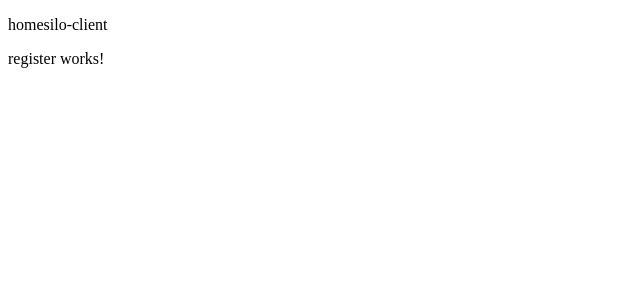
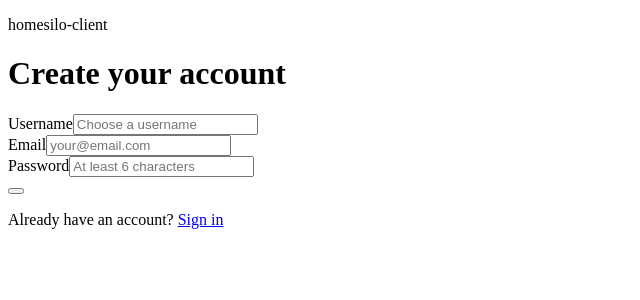
Before and after one commit to OAndrija/homesilo-client, an Angular app: page /register in a window 1280 px wide. Shown: the top 300 px of the page, without its empty margins (0-640 px from the left). Built offline with nearby package versions, Linux system fonts and the light colour scheme.

Commit message:
create register user layer

```diff
--- a/src/app/core/services/auth.ts
+++ b/src/app/core/services/auth.ts
@@ -1,10 +1,10 @@
 import { HttpClient } from '@angular/common/http';
-import { inject } from '@angular/core';
+import { inject, Injectable } from '@angular/core';
 import { Router } from '@angular/router';
 import { AuthResponse, LoginRequest, RegisterRequest } from '../models/auth.models';
 import { Observable, tap } from 'rxjs';
 
-
+@Injectable({ providedIn: 'root' })
 export class Auth{
 
   private http = inject(HttpClient);
--- a/src/app/features/auth/register/register.html
+++ b/src/app/features/auth/register/register.html
@@ -1 +1,41 @@
-<p>register works!</p>
+<div class="register-container">
+  <h1>Create your account</h1>
+
+  <form  [formGroup]="form" (ngSubmit)="onSubmit()">
+
+    <div class="field">
+      <label for="username">Username</label>
+      <input
+        id="username"
+        type="text"
+        formControlName="username"
+        placeholder="Choose a username"
+      />
+    </div>
+
+    <div class="field">
+      <label for="email">Email</label>
+      <input
+        id="email"
+        type="email"
+        formControlName="email"
+        placeholder="your@email.com"
+      />
+    </div>
+
+    <div class="field">
+      <label for="password">Password</label>
+      <input
+        id="password"
+        type="password"
+        formControlName="password"
+        placeholder="At least 6 characters"
+      />
+    </div>
+
+    <button type="submit"></button>
+
+  </form>
+
+  <p>Already have an account? <a routerLink="/login">Sign in</a></p>
+</div>
--- a/src/app/features/auth/register/register.ts
+++ b/src/app/features/auth/register/register.ts
@@ -1,9 +1,53 @@
-import { Component } from '@angular/core';
+import { Component, inject } from '@angular/core';
+import { form } from '@angular/forms/signals';
+import { FormControl, FormGroup, ReactiveFormsModule, Validators } from '@angular/forms';
+import { Router, RouterLink } from '@angular/router';
+import { Auth } from '../../../core/services/auth';
 
 @Component({
   selector: 'app-register',
-  imports: [],
+  imports: [ReactiveFormsModule, RouterLink],
   templateUrl: './register.html',
   styleUrl: './register.css',
 })
-export class Register {}
+export class Register {
+  private auth = inject(Auth);
+  private router = inject(Router);
+
+  form = new FormGroup({
+    username: new FormControl('', Validators.required),
+    email: new FormControl('', Validators.required),
+    password: new FormControl('', Validators.required)
+  });
+
+  submitted = false;
+  errorMessage = '';
+  loading = false;
+
+  get username() { return this.form.controls.username }
+  get email() { return this.form.controls.email }
+  get password() { return this.form.controls.password }
+
+  onSubmit(): void {
+    this.submitted = true;
+    this.errorMessage = '';
+
+    if (this.form.invalid) return;
+
+    this.loading = true;
+
+    this.auth.register({
+      username: this.username.value!,
+      email: this.email.value!,
+      password: this.password.value!
+    }).subscribe({
+      next: () => {
+        this.router.navigate(['/home']);
+      },
+      error: (err) => {
+        this.errorMessage = err.message;
+        this.loading = false;
+      }
+    });
+  }
+}
```
